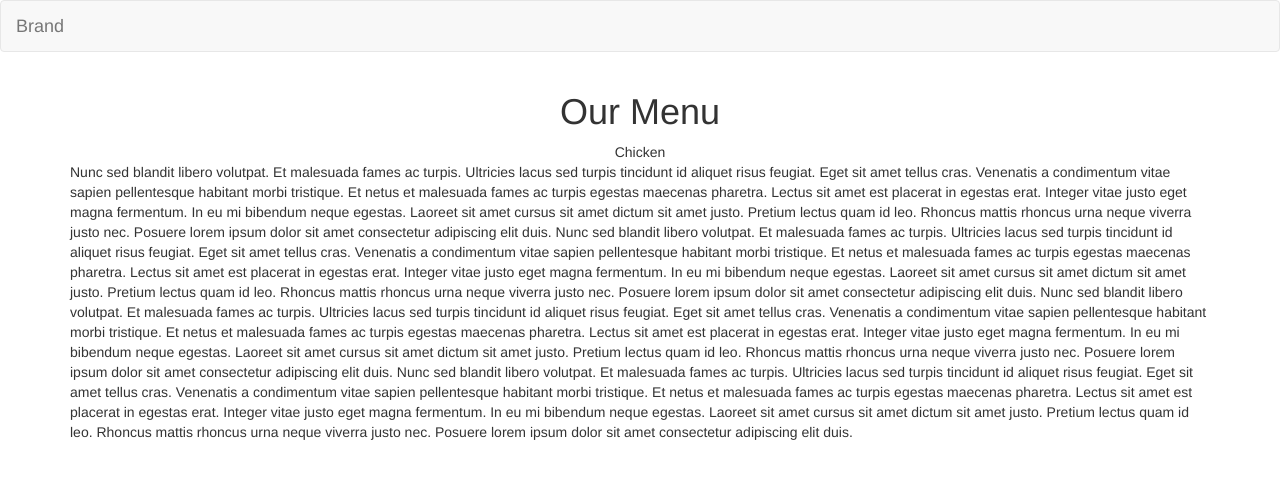
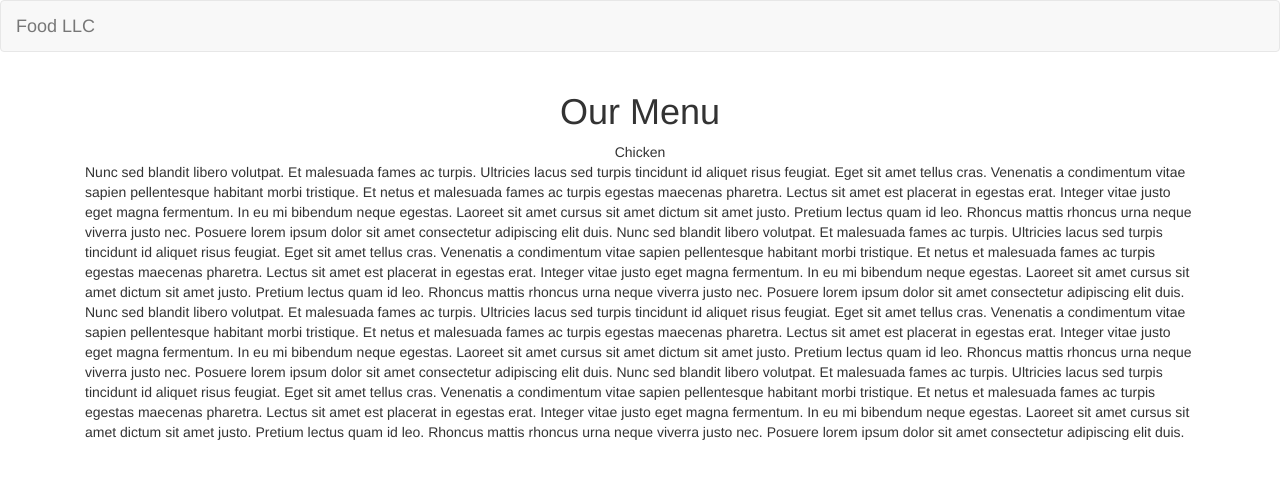
Before and after one commit to mweiss427/coursera-test, a Jekyll site: the page module3-solution/index.html, which Jekyll copies as it is, in a window 1280 px wide. Shown: the top 479 px of the page. Built offline with Jekyll 4.4.1, drawn with Linux system fonts in a browser that asks for light colours.

Commit message:
module3 assignement

```diff
--- a/module3-solution/index.html
+++ b/module3-solution/index.html
@@ -20,7 +20,7 @@
           <span class="icon-bar"></span>
           <span class="icon-bar"></span>
         </button>
-        <a class="navbar-brand" href="#">Brand</a>
+        <a class="navbar-brand" href="#">Food LLC</a>
       </div>
 
       <!-- Collect the nav links, forms, and other content for toggling -->
@@ -38,7 +38,7 @@
     <h1 class="text-center">
       Our Menu
     </h1>
-    <div> <div class="text-center"> Chicken </div> Nunc sed blandit libero volutpat. Et malesuada fames ac turpis. Ultricies lacus sed turpis tincidunt id aliquet risus feugiat. Eget sit amet tellus cras. Venenatis a condimentum vitae sapien pellentesque habitant morbi tristique. Et netus et malesuada fames ac turpis egestas maecenas pharetra. Lectus sit amet est placerat in egestas erat.
+    <div class="col-md-12 col-sm-12 col-xs-12"> <div class="text-center"> Chicken </div> Nunc sed blandit libero volutpat. Et malesuada fames ac turpis. Ultricies lacus sed turpis tincidunt id aliquet risus feugiat. Eget sit amet tellus cras. Venenatis a condimentum vitae sapien pellentesque habitant morbi tristique. Et netus et malesuada fames ac turpis egestas maecenas pharetra. Lectus sit amet est placerat in egestas erat.
       Integer vitae justo eget magna fermentum. In eu mi bibendum neque egestas. Laoreet sit amet cursus sit amet dictum sit amet justo. Pretium lectus quam id leo. Rhoncus mattis rhoncus urna neque viverra justo nec. Posuere lorem ipsum dolor sit amet consectetur adipiscing elit duis.
       Nunc sed blandit libero volutpat. Et malesuada fames ac turpis. Ultricies lacus sed turpis tincidunt id aliquet risus feugiat. Eget sit amet tellus cras. Venenatis a condimentum vitae sapien pellentesque habitant morbi tristique. Et netus et malesuada fames ac turpis egestas maecenas pharetra. Lectus sit amet est placerat in egestas erat.
       Integer vitae justo eget magna fermentum. In eu mi bibendum neque egestas. Laoreet sit amet cursus sit amet dictum sit amet justo. Pretium lectus quam id leo. Rhoncus mattis rhoncus urna neque viverra justo nec. Posuere lorem ipsum dolor sit amet consectetur adipiscing elit duis.
```
